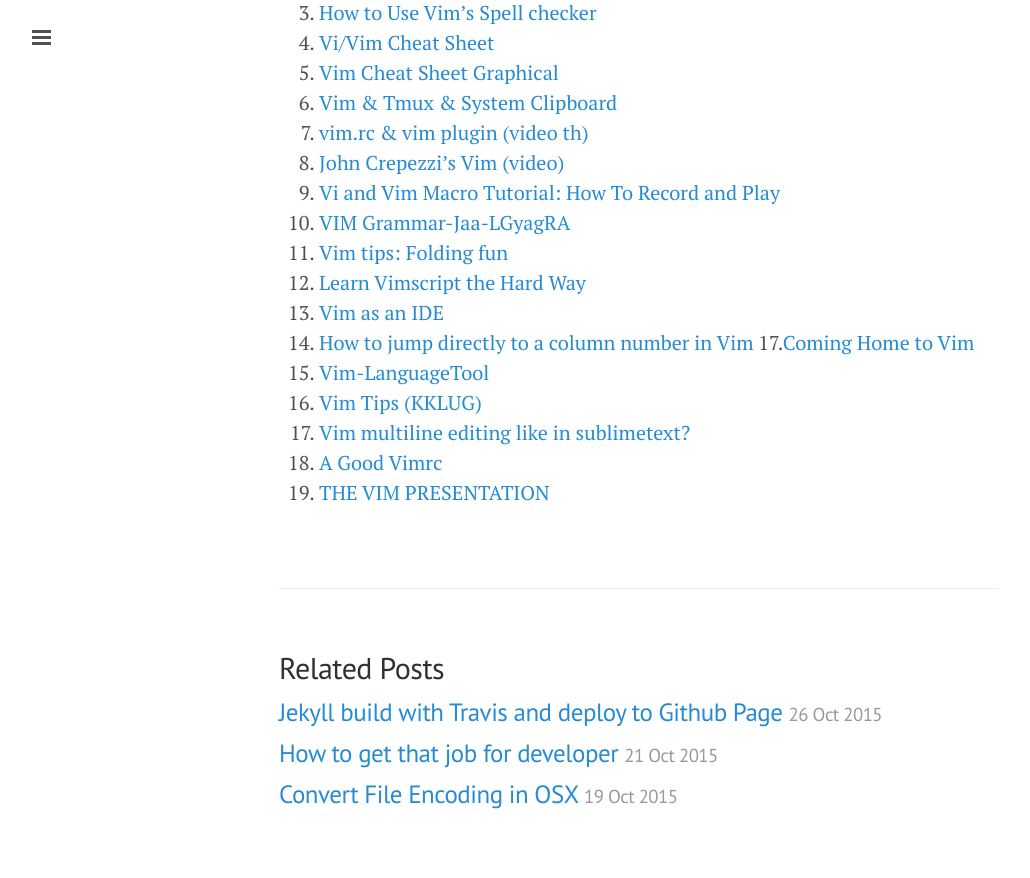
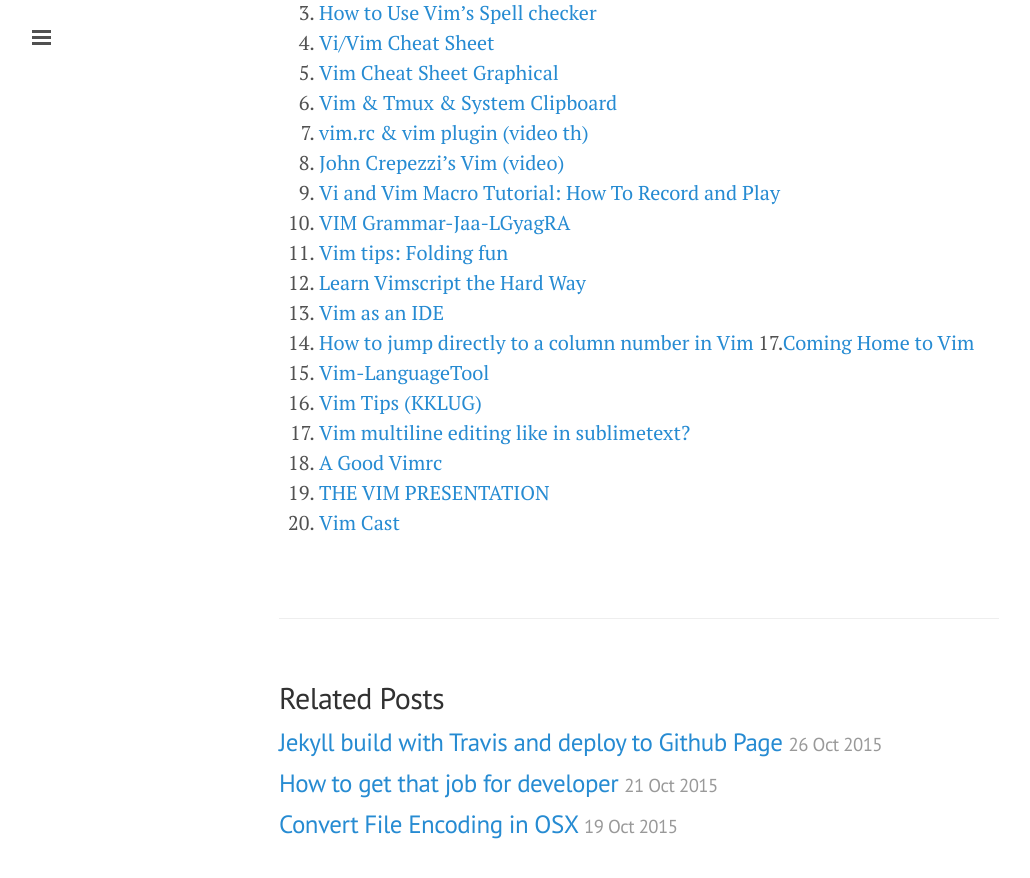
Before and after one commit to ibotdotout/ibotdotout.github.io, a Jekyll site: the page built from _posts/2014-06-09-vim.md, in a window 1280 px wide and 900 px high, scrolled down 4556 px. Shown: the top 878 px of the window, without its empty margins (1-1031 px from the left). Built offline with Jekyll 4.4.1, drawn with Linux system fonts in a browser that asks for light colours; nearby versions of some CDN libraries; Markdown is read by kramdown in place of the engine named in the settings.

Commit message:
update vim

```diff
--- a/_posts/2014-06-09-vim.md
+++ b/_posts/2014-06-09-vim.md
@@ -219,3 +219,4 @@ $ brew install reattach-to-user-namespace
 20. [Vim multiline editing like in sublimetext?](http://stackoverflow.com/questions/11784408/vim-multiline-editing-like-in-sublimetext)
 21. [A Good Vimrc](http://dougblack.io/words/a-good-vimrc.html)
 22. [THE VIM PRESENTATION](http://inside.github.io/vim-presentation/)
+23. [Vim Cast](http://vimcasts.org/categories/)
```
